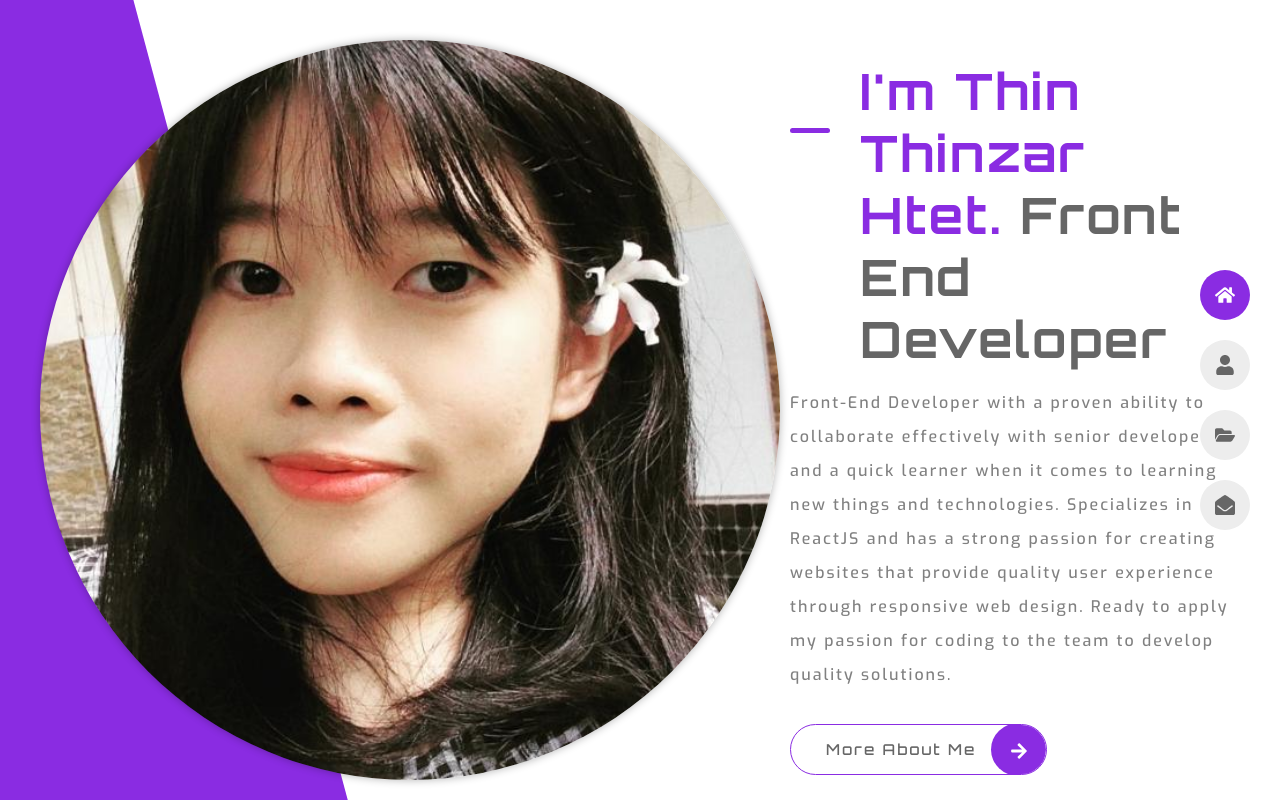
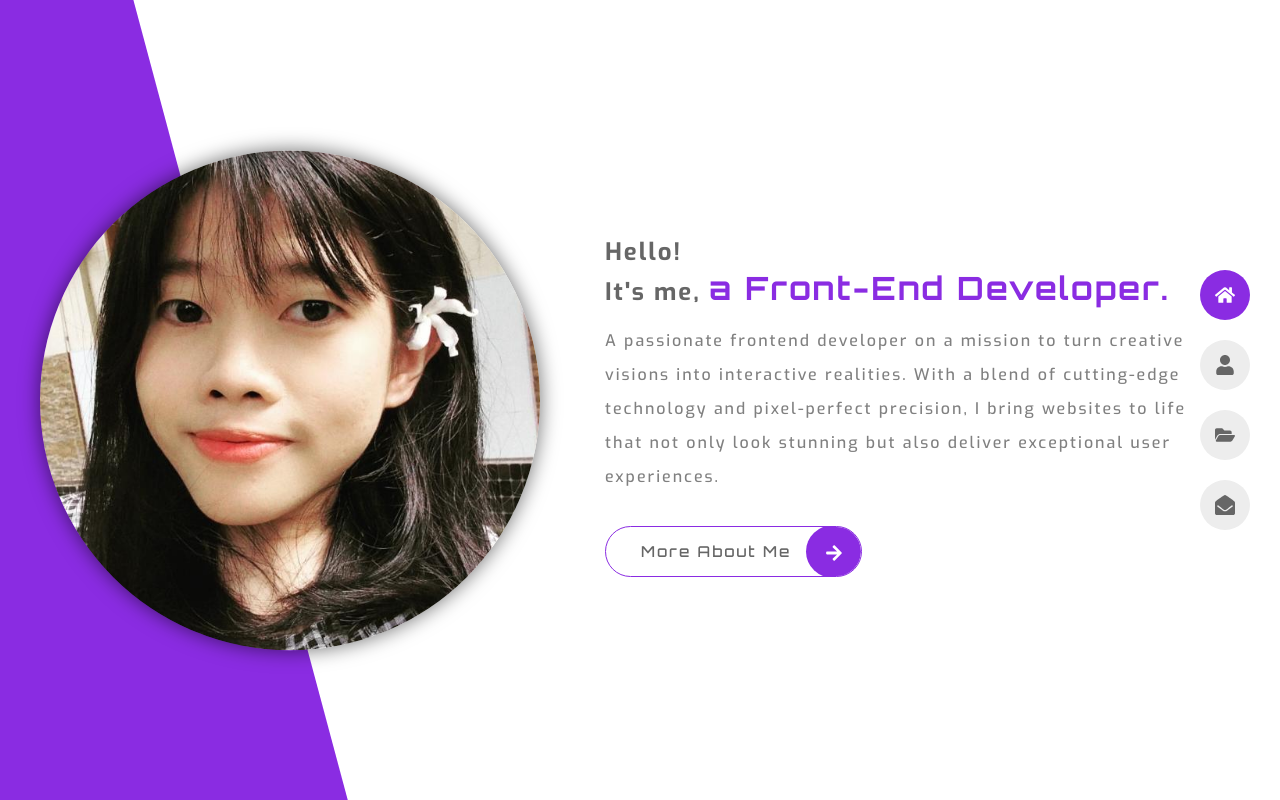
Before and after one commit to ThinThinzarHtet/MyPortfolio, a React (Vite) app: page / in a window 1280 px wide. Built offline with nearby package versions, Linux system fonts and the light colour scheme.

Commit message:
home section update with typing effect

```diff
--- a/src/components/base/HamburgerIcon.jsx
+++ b/src/components/base/HamburgerIcon.jsx
@@ -9,31 +9,31 @@ const HamburgerIcon = ({
   lineProps = null,
   ...props
 }) => {
-  const variant = showMenu ? "openedMenu" : "closedMenu";
+  const variant = showMenu ? "opened" : "closed";
   const top = {
-    closedMenu: {
+    closed: {
       rotate: 0,
       translateY: 0,
     },
-    openedMenu: {
+    opened: {
       rotate: 45,
       translateY: 2,
     },
   };
   const center = {
-    closedMenu: {
+    closed: {
       opacity: 1,
     },
-    openedMenu: {
+    opened: {
       opacity: 0,
     },
   };
   const bottom = {
-    closedMenu: {
+    closed: {
       rotate: 0,
       translateY: 0,
     },
-    openedMenu: {
+    opened: {
       rotate: -45,
       translateY: -2,
     },
--- /dev/null
+++ b/src/components/base/HeroTypeWritter.jsx
@@ -0,0 +1,34 @@
+import React, { useEffect, useState } from "react";
+
+const HeroTypeWritter = ({ words, speed }) => {
+  const [currentWordIndex, setCurrentWordIndex] = useState(0);
+  const [currentText, setCurrentText] = useState("");
+  const currentWord = words[currentWordIndex];
+
+  useEffect(() => {
+    let charIndex = 0;
+
+    const typingInterval = setInterval(() => {
+      if (charIndex <= currentWord.length) {
+        setCurrentText(currentWord.slice(0, charIndex));
+        charIndex++;
+      } else {
+        //word typed out, clear and move to the next word
+        clearInterval(typingInterval);
+        setTimeout(() => {
+          setCurrentWordIndex((prevIndex) =>
+            prevIndex === words.length - 1 ? 0 : prevIndex + 1
+          );
+        }, 1000);
+      }
+    }, speed);
+
+    return () => {
+      clearInterval(typingInterval);
+      clearTimeout();
+    };
+  }, [currentWord, speed, words]);
+  return <span>{currentText}</span>;
+};
+
+export default HeroTypeWritter;
--- a/src/pages/home/Home.jsx
+++ b/src/pages/home/Home.jsx
@@ -1,25 +1,46 @@
-import Profile from "../../assets/ttzh.jpg";
 import { Link } from "react-router-dom";
 import { FaArrowRight } from "react-icons/fa";
+import { motion } from "framer-motion";
+
+import Profile from "../../assets/ttzh.jpg";
+import HeroTypeWritter from "../../components/base/HeroTypeWritter";
+
 import "./home.css";
-
 const Home = () => {
   return (
     <section className="home section grid">
-      <img src={Profile} alt="myProfile" className="home__img" />
+      <motion.img
+        initial={{ y: 0 }}
+        animate={{ y: [-10, 10, -10] }}
+        transition={{ repeat: Infinity, duration: 2, ease: "linear" }}
+        src={Profile}
+        alt="myProfile"
+        className="home__img"
+      />
 
       <div className="home__content">
         <div className="home__data">
-          <h1 className="home__title">
-            <span>I'm Thin Thinzar Htet. </span> Front End Developer
-          </h1>
+          <h3 className="home__title">Hello!</h3>
+          <h3 className="hero__typeWritter">
+            {/* And I&apos;m{" "} */}
+            It&apos;s me,{" "}
+            <HeroTypeWritter
+              words={[
+                "Thin Thinzar Htet..",
+                "a Front-End Developer..",
+                "a code lover..",
+                "a cat lover..",
+              ]}
+              speed={100}
+            />
+          </h3>
+
           <p className="home__description">
-            Front-End Developer with a proven ability to collaborate effectively
-            with senior developers and a quick learner when it comes to learning
-            new things and technologies. Specializes in ReactJS and has a strong
-            passion for creating websites that provide quality user experience
-            through responsive web design. Ready to apply my passion for coding
-            to the team to develop quality solutions.
+            A passionate frontend developer on a mission to turn creative
+            visions into interactive realities. With a blend of cutting-edge
+            technology and pixel-perfect precision, I bring websites to life
+            that not only look stunning but also deliver exceptional user
+            experiences.
           </p>
           <Link to="/about" className="button">
             More About Me{" "}
--- a/src/pages/home/home.css
+++ b/src/pages/home/home.css
@@ -6,11 +6,13 @@
 }
 
 .home__img {
-  height: 100%;
+  height: 500px;
+  width: 500px;
   object-fit: cover;
   border-radius: 50%;
-  box-shadow: 0 0 8px hsla(0, 0%, 0%, 0.3);
+  box-shadow: 0 0 20px hsla(0, 0%, 0%, 0.57);
   z-index: 1;
+  justify-self: center;
 }
 
 .home__data {
@@ -19,18 +21,29 @@
   padding-top: 20px;
 }
 
-.home__title {
+/* .home__title {
   position: relative;
   font-size: var(--h1-font-size);
   line-height: 1.24;
   padding-left: 70px;
+} */
+
+.home__title {
+  position: relative;
+  font-size: var(--h3-font-size);
+  line-height: 1.24;
+  font-family: var(--body-font);
+  //padding-left: 70px;
 }
 
 .home__title span {
+  display: block;
+  font-size: var(--h2-font-size);
+  font-family: var(--second-font);
   color: var(--first-color);
 }
 
-.home__title::before {
+/* .home__title::before {
   content: "";
   position: absolute;
   left: 0;
@@ -39,13 +52,23 @@
   height: 5px;
   background-color: var(--first-color);
   border-radius: 10px;
-}
+} */
 
 .home__description {
   line-height: 2.125;
   margin-block: 16px 32px;
 }
 
+.hero__typeWritter {
+  font-size: var(--h3-font-size);
+  font-family: var(--body-font);
+}
+
+.hero__typeWritter span {
+  font-size: var(--h2-font-size);
+  font-family: var(--second-font);
+  color: var(--first-color);
+}
 .color__block {
   position: fixed;
   height: 200%;
```
